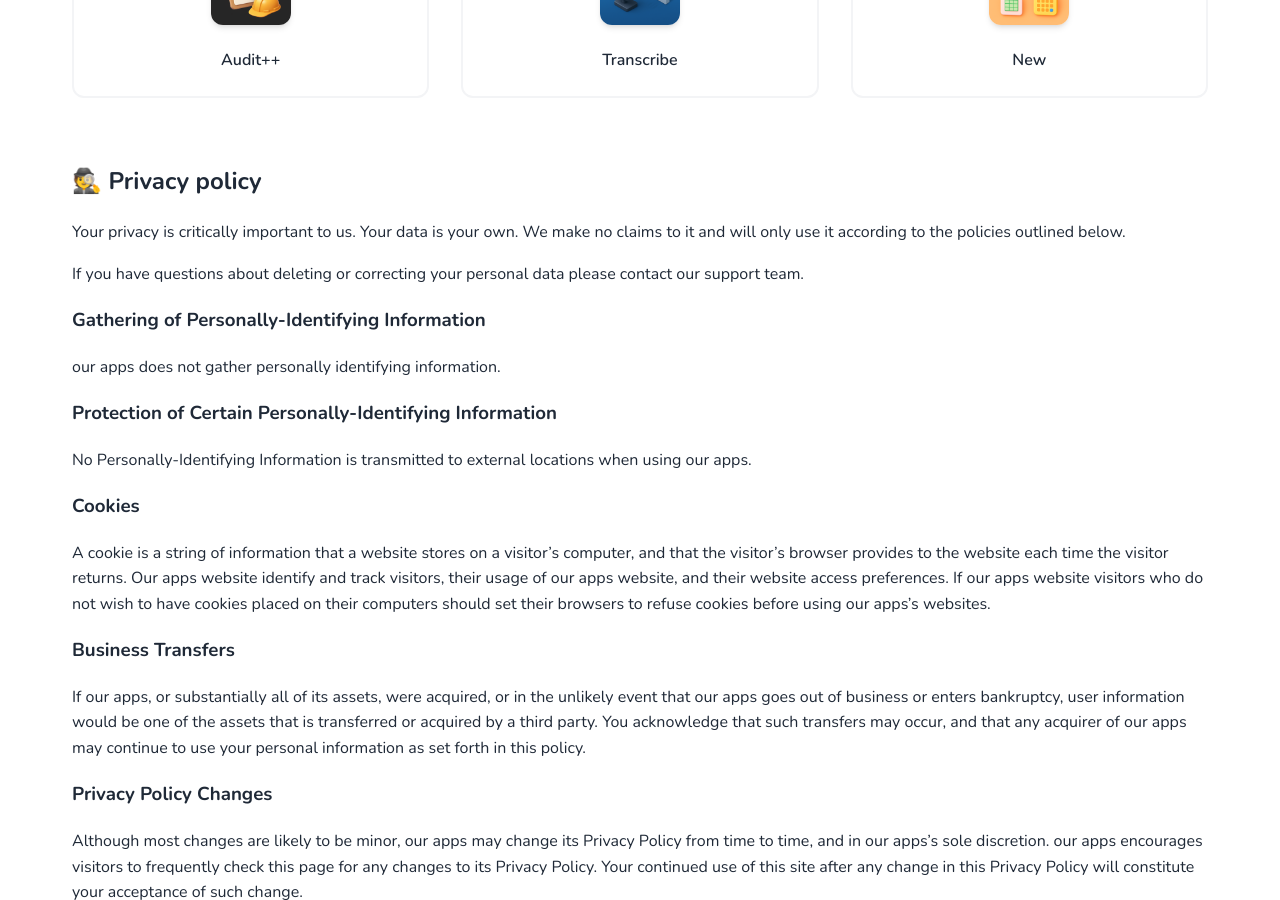
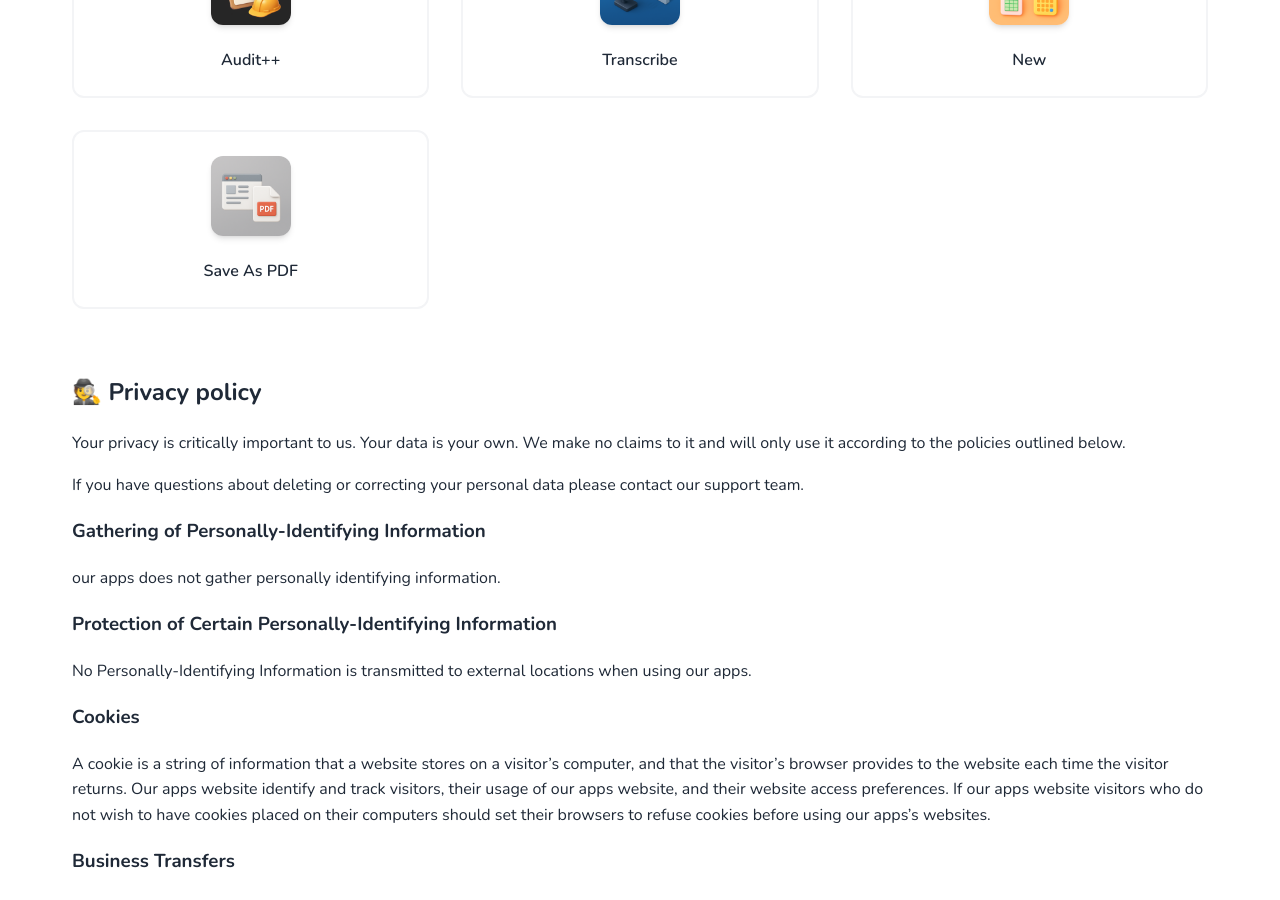
Before and after one commit to pmstani/pmstani.github.io, a Jekyll site: the page built from index.md, in a window 1280 px wide and 900 px high, scrolled down 4309 px. Built offline with Jekyll 4.4.1, drawn with Linux system fonts in a browser that asks for light colours.

Commit message:
✨ Add save as pdf

```diff
--- a/apps.json
+++ b/apps.json
@@ -330,5 +330,11 @@
     "app_name": "New",
     "app_description": "New 😉",
     "image_url": "https://pmstani.github.io/img/apps/new.png"
+  },
+  {
+    "app_url": "https://apps.apple.com/app/6755031687",
+    "app_name": "Save as PDF",
+    "app_description": "Save a webpage as PDF",
+    "image_url": "https://pmstani.github.io/img/apps/saveaspdf.png"
   }
 ]
--- a/index.md
+++ b/index.md
@@ -339,6 +339,12 @@ layout: default
       <div class="app-name">New</div>
     </a>
   </div>
+  <div class="app-item">
+    <a href="https://apps.apple.com/app/id6755031687" title="Save as PDF">
+      <img src="/img/apps/saveaspdf.png" alt="Save as PDF">
+      <div class="app-name">Save As PDF</div>
+    </a>
+  </div>
 </div>
 
 ## 🕵️ Privacy policy {#privacy}
```
Also changed, not shown: img/apps/saveaspdf.png (added).
